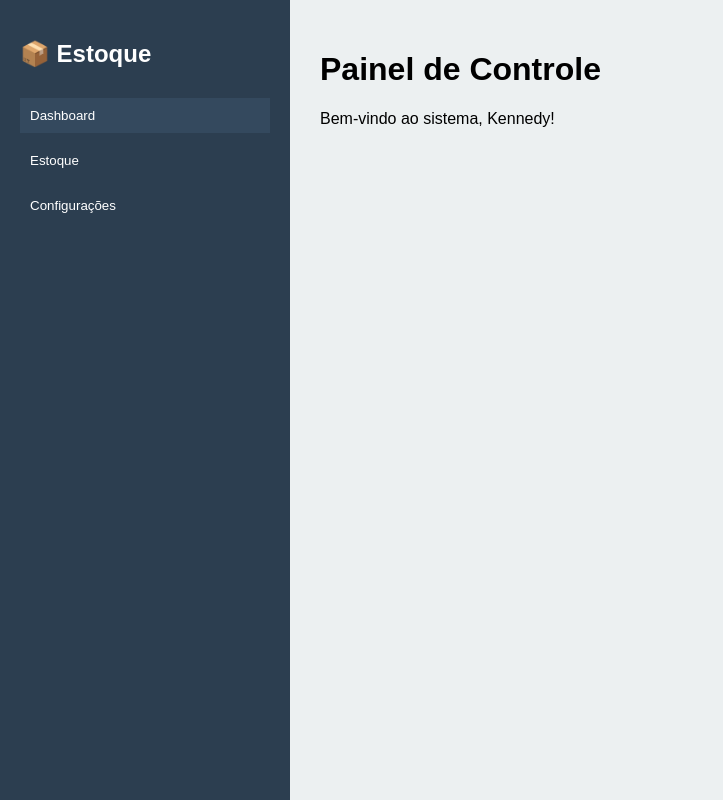
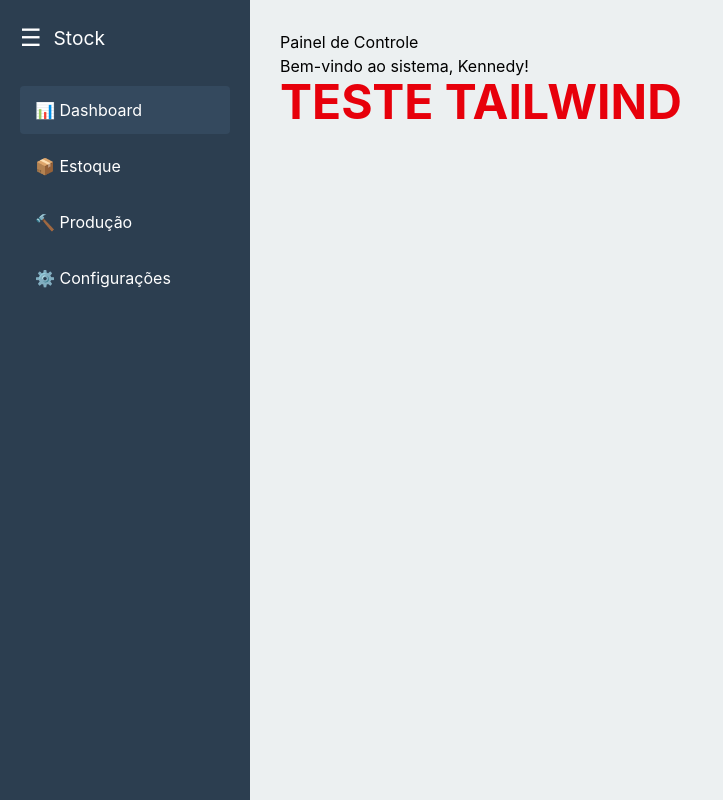
Before and after one commit to kennedyEmanoel/GestaoEstoque, a React (Vite) app: page / in a window 1280 px wide. Shown: the whole page, without its empty margins (0-723 px from the left). Built offline with nearby package versions, Linux system fonts and the light colour scheme.

Commit message:
feat: setup tailwind css v4 and implement inventory barcode input

```diff
--- a/package.json
+++ b/package.json
@@ -28,6 +28,7 @@
     "@electron-forge/plugin-fuses": "^7.11.1",
     "@electron-forge/plugin-vite": "^7.11.1",
     "@electron/fuses": "^1.8.0",
+    "@tailwindcss/postcss": "^4.2.2",
     "@types/better-sqlite3": "^7.6.13",
     "@types/electron-squirrel-startup": "^1.0.2",
     "@types/react": "^19.2.14",
@@ -35,11 +36,14 @@
     "@typescript-eslint/eslint-plugin": "^5.62.0",
     "@typescript-eslint/parser": "^5.62.0",
     "@vitejs/plugin-react": "^6.0.1",
+    "autoprefixer": "^10.4.27",
     "drizzle-kit": "^0.31.10",
     "electron": "41.1.0",
     "eslint": "^8.57.1",
     "eslint-import-resolver-typescript": "^4.4.4",
     "eslint-plugin-import": "^2.32.0",
+    "postcss": "^8.5.8",
+    "tailwindcss": "^4.2.2",
     "typescript": "~4.5.4",
     "vite": "^8.0.3"
   },
@@ -47,6 +51,7 @@
     "better-sqlite3": "^12.8.0",
     "drizzle-orm": "^0.45.2",
     "electron-squirrel-startup": "^1.0.1",
+    "lucide-react": "^1.7.0",
     "react": "^19.2.4",
     "react-dom": "^19.2.4"
   }
--- /dev/null
+++ b/postcss.config.js
@@ -0,0 +1,6 @@
+export default {
+  plugins: {
+    '@tailwindcss/postcss': {}, // <--- Agora com o nome correto para v4
+    autoprefixer: {},
+  },
+}
--- a/src/views/App.tsx
+++ b/src/views/App.tsx
@@ -2,22 +2,51 @@
 import React, { useState } from 'react';
 import Sidebar from './components/Sidebar';
 import Dashboard from './pages/Dashboard';
-import Inventory from './pages/Inventory';
+import Stock from './pages/Stock';
 import Settings from './pages/Settings';
 
 const App = () => {
   const [abaAtiva, setAbaAtiva] = useState('dashboard');
+  const [sidebarAberta, setSidebarAberta] = useState(true);
 
   return (
-    <div style={{ display: 'flex', height: '100vh' }}>
+    <div style={{ display: 'flex', height: '100vh', width: '100vw', overflow: 'hidden' }}>
 
-      <Sidebar abaAtiva={abaAtiva} setAbaAtiva={setAbaAtiva} />
+      {sidebarAberta && (
+        <Sidebar
+          abaAtiva={abaAtiva}
+          setAbaAtiva={setAbaAtiva}
+          setSidebarAberta={setSidebarAberta}
+        />
+      )}
 
-      <main style={{ flex: 1, padding: '30px', background: '#ecf0f1', overflowY: 'auto' }}>
+      <main style={{ flex: 1, padding: '30px', background: '#ecf0f1', position: 'relative' }}>
 
-        {abaAtiva === 'dashboard' && <Dashboard />}
-        {abaAtiva === 'estoque'   && <Inventory />}
-        {abaAtiva === 'config'    && <Settings />}
+        {/* Botão de Abrir: Só aparece quando a sidebar está fechada */}
+        {!sidebarAberta && (
+          <button
+            onClick={() => setSidebarAberta(true)}
+            style={{
+              position: 'absolute',
+              top: '20px',
+              left: '20px',
+              fontSize: '24px',
+              background: 'none',
+              border: 'none',
+              cursor: 'pointer'
+            }}
+          >
+            ☰
+          </button>
+        )}
+
+        {/* Conteúdo das Páginas */}
+        <div style={{ marginTop: sidebarAberta ? '0' : '40px' }}>
+          {abaAtiva === 'dashboard' && <Dashboard />}
+          {abaAtiva === 'estoque'   && <Stock />}
+          {abaAtiva === 'config'    && <Settings />}
+          {abaAtiva === 'producao'  && <h1>🔨 Linha de Produção</h1>}
+        </div>
 
       </main>
     </div>
--- a/src/views/components/Sidebar.tsx
+++ b/src/views/components/Sidebar.tsx
@@ -1,29 +1,54 @@
-// src/views/components/Sidebar.tsx
 import React from 'react';
 
 interface SidebarProps {
   abaAtiva: string;
   setAbaAtiva: (aba: string) => void;
+  setSidebarAberta: (aberta: boolean) => void;
 }
 
-const Sidebar = ({ abaAtiva, setAbaAtiva }: SidebarProps) => {
+const Sidebar = ({ abaAtiva, setAbaAtiva, setSidebarAberta }: SidebarProps) => {
+
   const getStyle = (id: string) => ({
-    padding: '10px',
+    padding: '12px 15px',
     textAlign: 'left' as const,
     cursor: 'pointer',
     background: abaAtiva === id ? '#34495e' : 'transparent',
     color: 'white',
     border: 'none',
-    width: '100%'
+    borderRadius: '4px',
+    width: '100%',
+    transition: '0.2'
   });
 
   return (
     <aside style={{ width: '250px', background: '#2c3e50', color: 'white', padding: '20px' }}>
-      <h2 style={{ marginBottom: '30px' }}>📦 Estoque</h2>
-      <nav style={{ display: 'flex', flexDirection: 'column', gap: '10px' }}>
-        <button style={getStyle('dashboard')} onClick={() => setAbaAtiva('dashboard')}>Dashboard</button>
-        <button style={getStyle('estoque')} onClick={() => setAbaAtiva('estoque')}>Estoque</button>
-        <button style={getStyle('config')} onClick={() => setAbaAtiva('config')}>Configurações</button>
+      <div style={{
+        display: 'flex',
+        alignItems: 'center',
+        gap: '12px',
+        marginBottom: '30px',
+      }}>
+        <button
+          onClick={() => setSidebarAberta(false)}
+          style={{
+            background: 'none',
+            border: 'none',
+            color: 'white',
+            fontSize: '24px',
+            cursor: 'pointer',
+            padding: '0'
+          }}
+        >
+          ☰
+        </button>
+        <h2 style={{ margin: 0, fontSize: '1.2rem' }}>Stock</h2>
+      </div>
+
+      <nav style={{ display: 'flex', flexDirection: 'column', gap: '8px' }}>
+        <button style={getStyle('dashboard')} onClick={() => setAbaAtiva('dashboard')}>📊 Dashboard</button>
+        <button style={getStyle('estoque')} onClick={() => setAbaAtiva('estoque')}>📦 Estoque</button>
+        <button style={getStyle('producao')} onClick={() => setAbaAtiva('producao')}>🔨 Produção</button>
+        <button style={getStyle('config')} onClick={() => setAbaAtiva('config')}>⚙️ Configurações</button>
       </nav>
     </aside>
   );
--- a/src/views/index.css
+++ b/src/views/index.css
@@ -1,13 +1 @@
-/* src/views/index.css */
-body {
-  margin: 0;
-  padding: 0;
-  font-family: sans-serif;
-  background-color: #f4f4f4;
-}
-
-.app-container {
-  display: flex;
-  height: 100vh;
-  width: 100vw;
-}
+@import "tailwindcss";
--- a/src/views/pages/Dashboard/index.tsx
+++ b/src/views/pages/Dashboard/index.tsx
@@ -6,6 +6,7 @@ const Dashboard = () => {
     <div>
       <h1>Painel de Controle</h1>
       <p>Bem-vindo ao sistema, Kennedy!</p>
+      <h1 className="text-5xl font-bold text-red-600">TESTE TAILWIND</h1>
     </div>
   );
 };
--- a/src/views/pages/Inventory/index.tsx
+++ /dev/null
@@ -1,13 +0,0 @@
-import React from 'react';
-
-const Inventory = () => {
-  return (
-    <section>
-      <h1>Gerenciamento de Estoque</h1>
-      <p>Abaixo estarão os dados do Drizzle.</p>
-      {/* Aqui você vai colocar a tabela no futuro */}
-    </section>
-  );
-};
-
-export default Inventory;
--- /dev/null
+++ b/src/views/pages/Stock/index.tsx
@@ -0,0 +1,42 @@
+/*import React from 'react';
+const Inventory = () => {
+  return (
+    <section></section>
+  );
+};
+
+export default Inventory;*/
+
+import React, { useState, useRef, useEffect } from 'react';
+
+const Inventory = () => {
+  const [barcode, setBarcode] = useState('');
+  const inputRef = useRef<HTMLInputElement>(null);
+
+  // Foco automático ao abrir a página
+  useEffect(() => {
+    inputRef.current?.focus();
+  }, []);
+
+  return (
+    <div className="p-8">
+      <h1 className="text-2xl font-bold mb-4 text-forge-navy">Gestão de Estoque</h1>
+
+      <div className="relative">
+        <input
+          ref={inputRef}
+          type="text"
+          value={barcode}
+          onChange={(e) => setBarcode(e.target.value)}
+          placeholder="BIPAR CAIXA AGORA..."
+          className="w-full p-5 text-2xl font-mono border-2 border-slate-300 rounded-xl focus:border-forge-cerulean outline-none bg-white shadow-sm uppercase"
+        />
+        <div className="mt-2 text-sm text-slate-500">
+          Aguardando leitura do código de barras...
+        </div>
+      </div>
+    </div>
+  );
+};
+
+export default Inventory;
--- /dev/null
+++ b/tailwind.config.js
@@ -0,0 +1,17 @@
+/** @type {import('tailwindcss').Config} */
+export default {
+  content: [
+    "./index.html",
+    "./src/**/*.{js,ts,jsx,tsx}",
+  ],
+  theme: {
+    extend: {
+      colors: {
+        'forge-navy': '#0A192F',
+        'forge-azure': '#0047AB',
+        'forge-cerulean': '#00A3E1',
+      }
+    },
+  },
+  plugins: [],
+}
```
Also changed, not shown: 1 other file (tests, documents, lock files or other folders).
